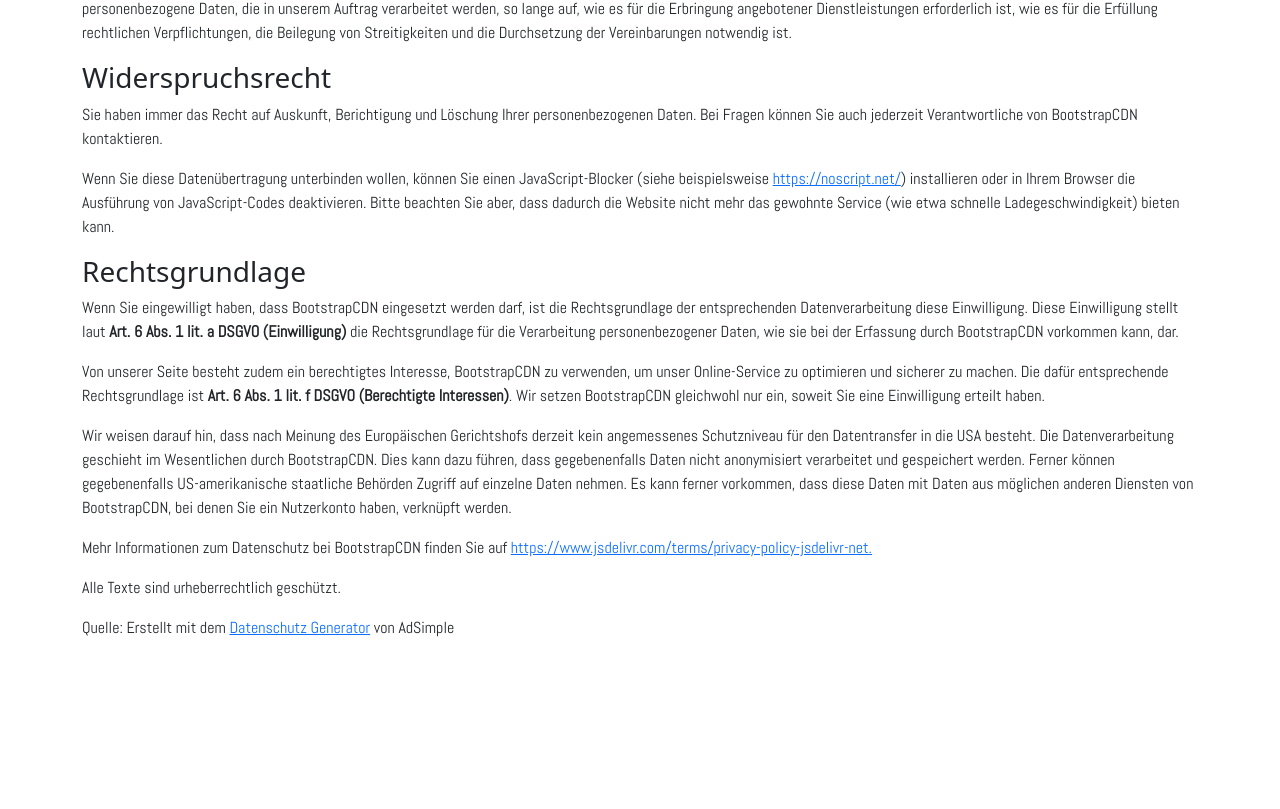
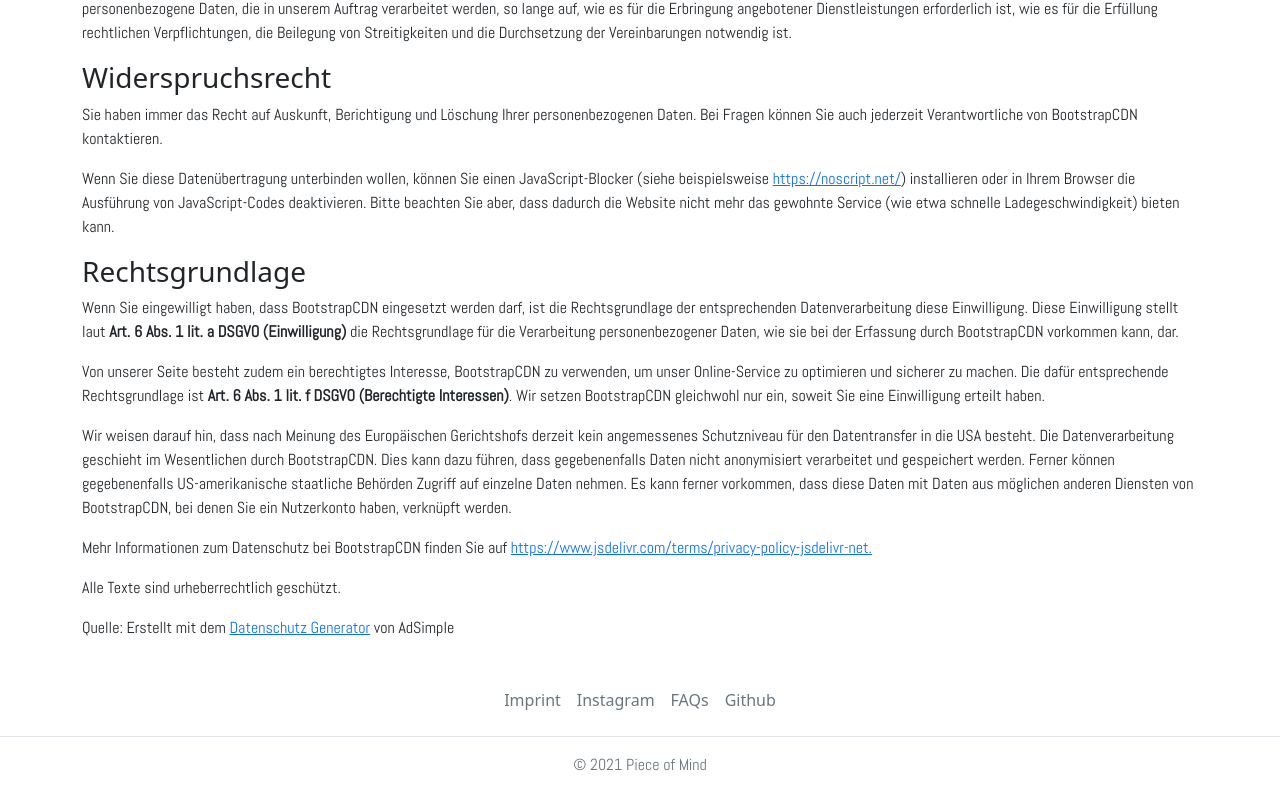
Before and after one commit to MaxBlam/peaceofmind, a Vue app in the folder client/: page /imprint in a window 1280 px wide. Shown: the part 8611-9420 px from the top of the page. Before the commit the page ends 9267 px from the top, so only its background shows below. Built offline with nearby package versions, Linux system fonts and the light colour scheme; what vue-simple-alert would draw is missing.

Commit message:
Created Component for Footer

```diff
--- a/client/src/App.vue
+++ b/client/src/App.vue
@@ -1,22 +1,25 @@
 <template>
   <div id="app">
     <NavBar />
-    <router-view/>
+    <router-view />
+    <Footer/>
   </div>
 </template>
 
 <script>
-import NavBar from "@/components/NavBar.vue";
+import NavBar from '@/components/NavBar.vue';
+import Footer from '@/components/Footer.vue';
 export default {
   components: {
     NavBar,
+    Footer,
   },
 };
 </script>
 
 <style>
 p {
-  font-family: "Abel", sans-serif;
+  font-family: 'Abel', sans-serif;
 }
 html::-webkit-scrollbar {
   width: 6px;
--- /dev/null
+++ b/client/src/components/Footer.vue
@@ -0,0 +1,29 @@
+<template>
+    <footer class="py-3 my-4">
+        <ul class="nav justify-content-center border-bottom pb-3 mb-3">
+          <li class="nav-item">
+            <router-link to="/imprint" class="nav-link px-2 text-muted"
+              >Imprint</router-link
+            >
+          </li>
+          <li class="nav-item">
+            <a
+              href="https://www.instagram.com/pieceofmind_htlww/" target="_blank"
+              class="nav-link px-2 text-muted"
+              >Instagram</a
+            >
+          </li>
+          <li class="nav-item">
+            <a href="#faq" class="nav-link px-2 text-muted">FAQs</a>
+          </li>
+          <li class="nav-item">
+            <a
+              href="https://github.com/MaxBlam/peaceofmind" target="_blank"
+              class="nav-link px-2 text-muted"
+              >Github</a
+            >
+          </li>
+        </ul>
+        <p class="text-center text-muted">© 2021 Piece of Mind</p>
+      </footer>
+</template>
--- a/client/src/views/About.vue
+++ b/client/src/views/About.vue
@@ -450,37 +450,6 @@
       </div>
     </section>
     <!-- End of Contact -->
-    <!-- Start of Footer -->
-    <div class="container-fluid bg-light">
-      <footer class="py-3 my-4">
-        <ul class="nav justify-content-center border-bottom pb-3 mb-3">
-          <li class="nav-item">
-            <router-link to="/imprint" class="nav-link px-2 text-muted"
-              >Imprint</router-link
-            >
-          </li>
-          <li class="nav-item">
-            <a
-              href="https://www.instagram.com/pieceofmind_htlww/"
-              class="nav-link px-2 text-muted"
-              >Instagram</a
-            >
-          </li>
-          <li class="nav-item">
-            <a href="#faq" class="nav-link px-2 text-muted">FAQs</a>
-          </li>
-          <li class="nav-item">
-            <a
-              href="https://github.com/MaxBlam/peaceofmind"
-              class="nav-link px-2 text-muted"
-              >Github</a
-            >
-          </li>
-        </ul>
-        <p class="text-center text-muted">© 2021 Piece of Mind</p>
-      </footer>
-    </div>
-    <!-- End of Footer -->
   </div>
 </template>
 
```
